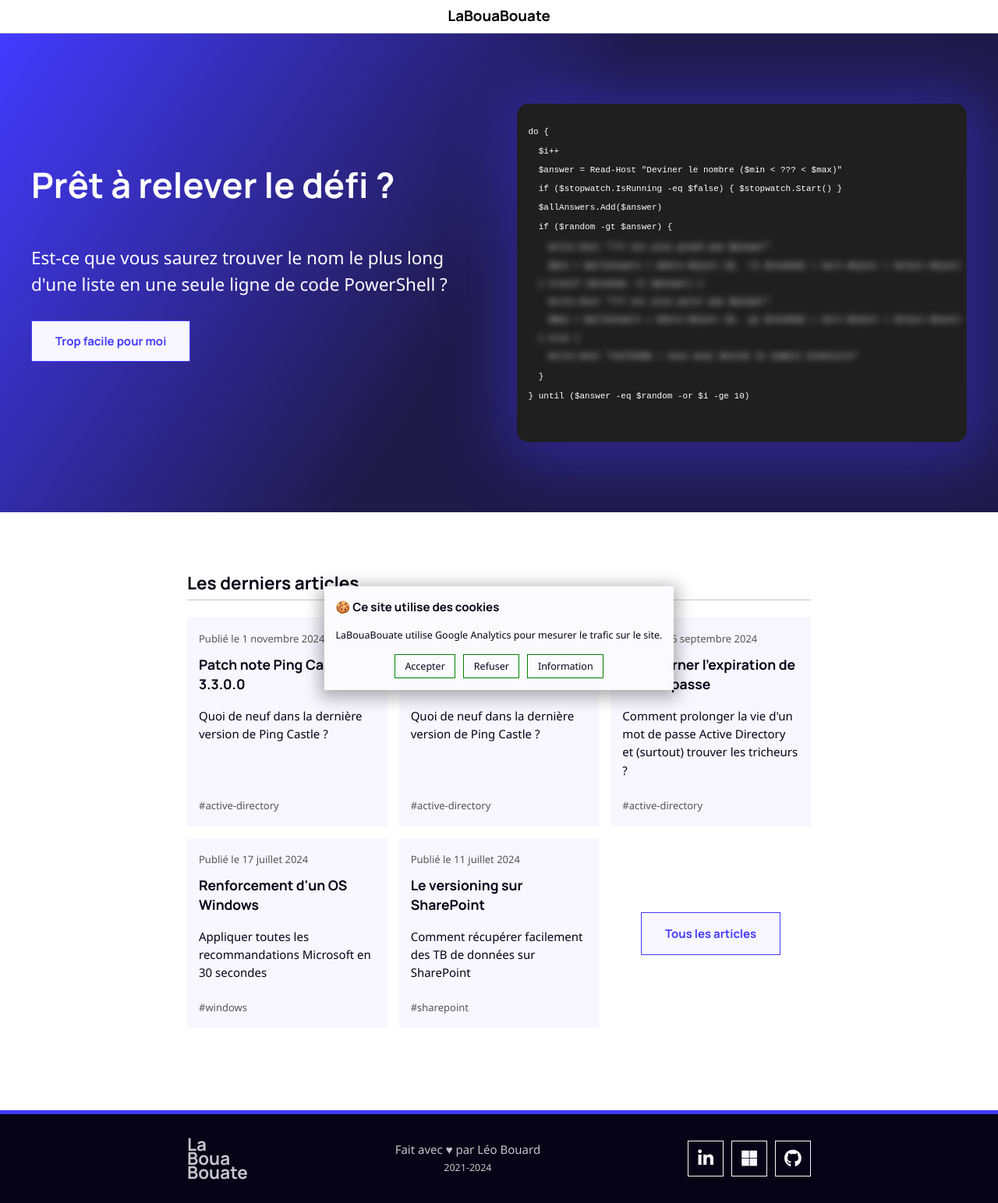
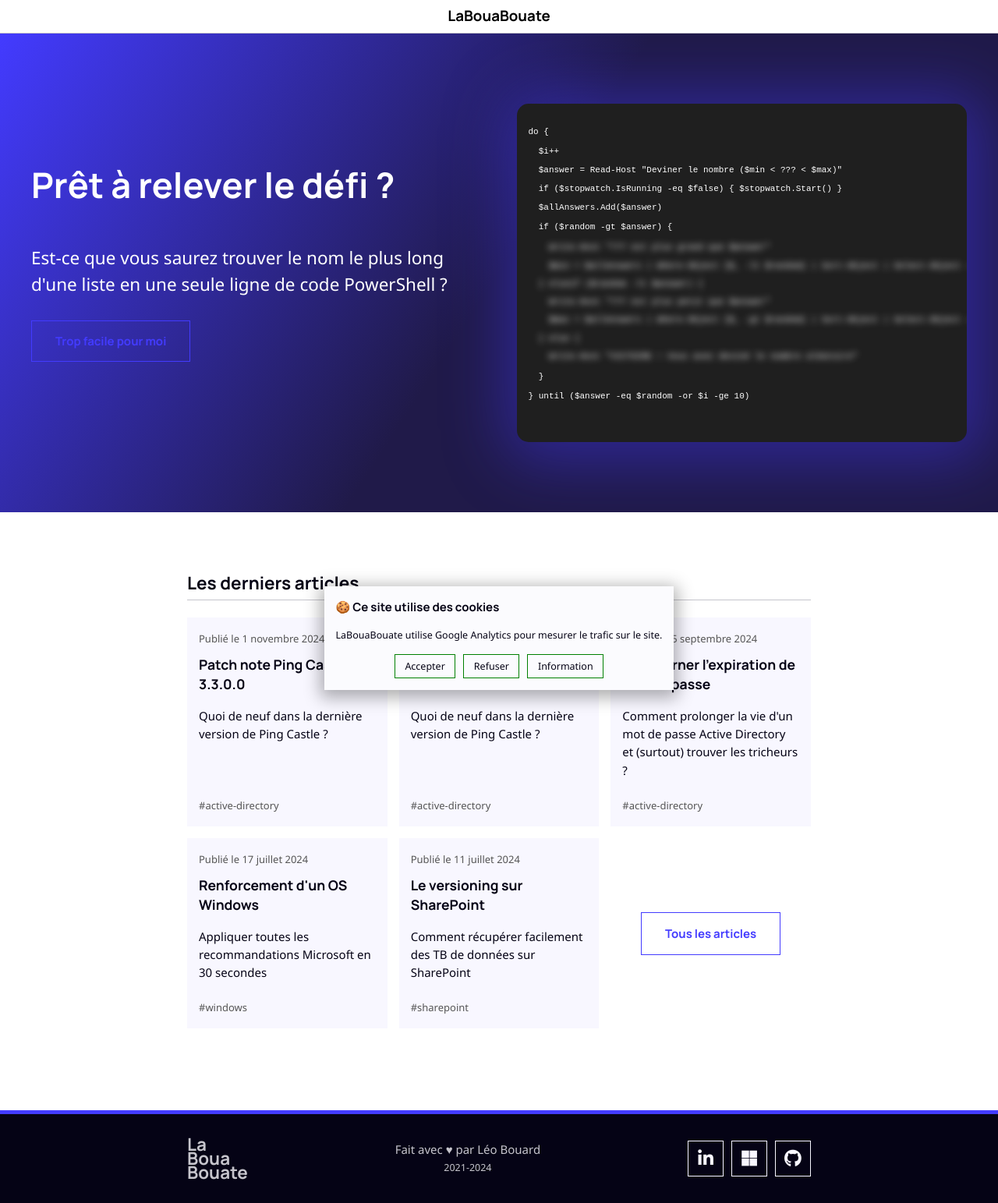
Before and after one commit to leobouard/leobouard.github.io, a Jekyll site: the page built from _pages/index.html, in a window 1280 px wide. Shown: the whole page at 78% size. Built offline with Jekyll 4.4.1, drawn with Linux system fonts in a browser that asks for light colours; nearby versions of some CDN libraries; some web fonts are replaced.

Commit message:
Update buttons.scss

```diff
--- a/_sass/buttons.scss
+++ b/_sass/buttons.scss
@@ -7,7 +7,6 @@ a.button-primary {
     border: 1px solid var(--primary);
     font-family: 'Manrope';
     color: var(--primary);
-    background: var(--lightaccent);
 }
 
 a.button-primary:hover {
```
